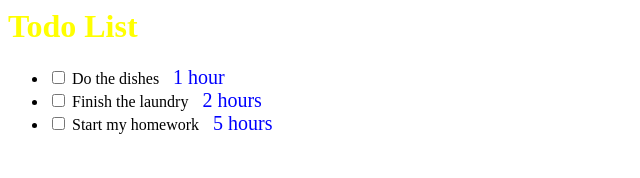
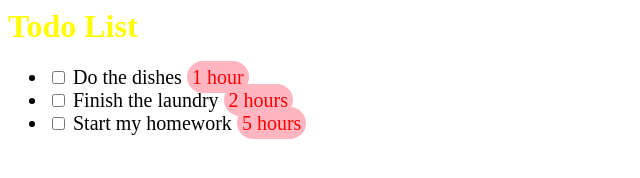
Before and after one commit to blainengeda/Todo-List, a plain HTML site: page index.html in a window 1280 px wide. Shown: the whole page, without its empty margins (0-640 px from the left). Drawn offline with Linux system fonts and the light colour scheme.

```diff
--- a/index.css
+++ b/index.css
@@ -1,6 +1,9 @@
-.time-estimate {color: blue;
+.time-estimate {color: red;
 font-size:20px;
+background-color:lightpink;
 border-radius: 50px;
- padding:10px;}
+ padding:5px;}
 
 h1{color:yellow;}
+
+ul{font-size: 20px;}
```
